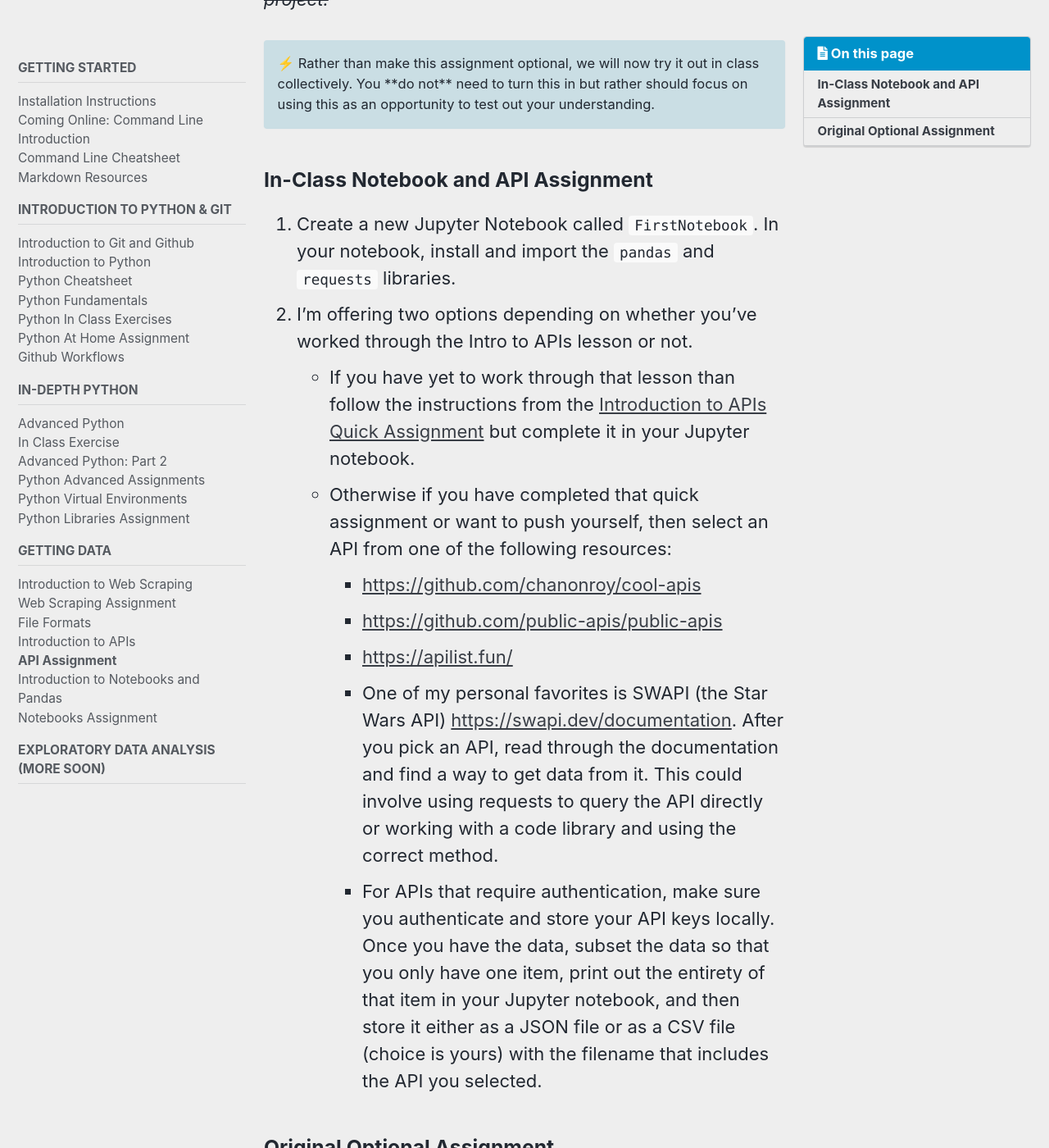
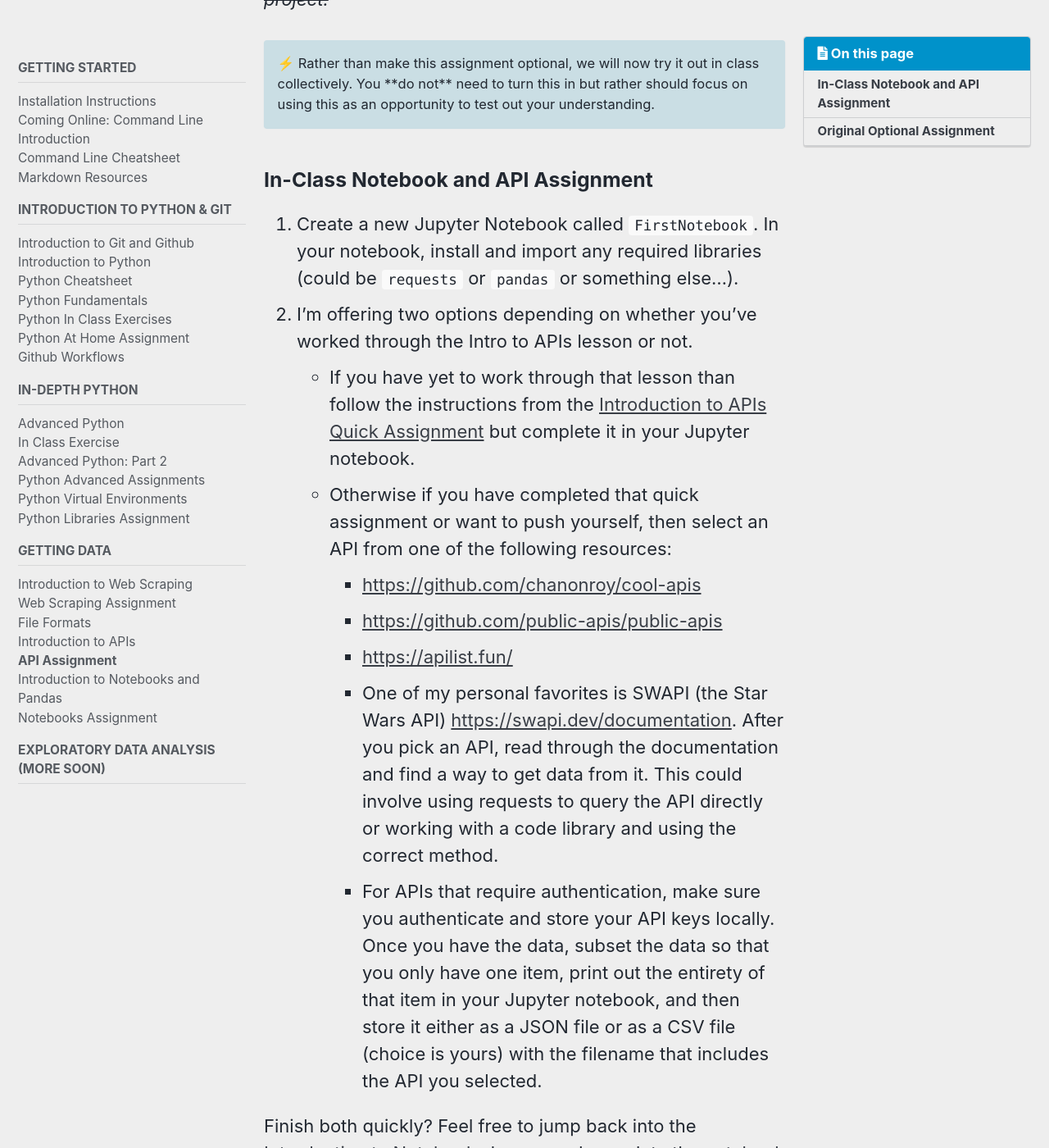
Before and after one commit to ZoeLeBlanc/is310-computing-humanities-2022, a Jekyll site: the page built from _materials/getting_data/05-api-assignment.md, in a window 1280 px wide and 1400 px high, scrolled down 290 px. Shown: the whole window at 82% size. Built offline with Jekyll 4.4.1, drawn with Linux system fonts in a browser that asks for light colours; cached includes are drawn as plain includes; our own code applies the rules of GitHub Pages for plain Markdown files; some of the changed text lies outside the part shown.

Commit message:
updates to inclass assignment

```diff
--- a/_materials/getting_data/05-api-assignment.md
+++ b/_materials/getting_data/05-api-assignment.md
@@ -10,7 +10,7 @@ toc: true
 
 ### In-Class Notebook and API Assignment
 
-1. Create a new Jupyter Notebook called `FirstNotebook`. In your notebook, install and import the `pandas` and `requests` libraries.
+1. Create a new Jupyter Notebook called `FirstNotebook`. In your notebook, install and import any required libraries (could be `requests` or `pandas` or something else...).
 2. I'm offering two options depending on whether you've worked through the Intro to APIs lesson or not.
    - If you have yet to work through that lesson than follow the instructions from the [Introduction to APIs Quick Assignment]({{site.baseurl}}/materials/getting-data/04-intro-apis/#quick-assignment) but complete it in your Jupyter notebook.
    - Otherwise if you have completed that quick assignment or want to push yourself, then select an API from one of the following resources:
@@ -21,6 +21,8 @@ toc: true
    After you pick an API, read through the documentation and find a way to get data from it. This could involve using requests to query the API directly or working with a code library and using the correct method.
      - For APIs that require authentication, make sure you authenticate and store your API keys locally.
    Once you have the data, subset the data so that you only have one item, print out the entirety of that item in your Jupyter notebook, and then store it either as a JSON file or as a CSV file (choice is yours) with the filename that includes the API you selected.
+
+Finish both quickly? Feel free to jump back into the [Introduction to Notebooks]({{site.baseurl}}/materials/getting-data/06-intro-notebooks) lesson and complete the [notebook assignment]({{site.basurel}}/materials/getting-data/07-notebook-assignment).
 
 ### Original Optional Assignment
 
```
